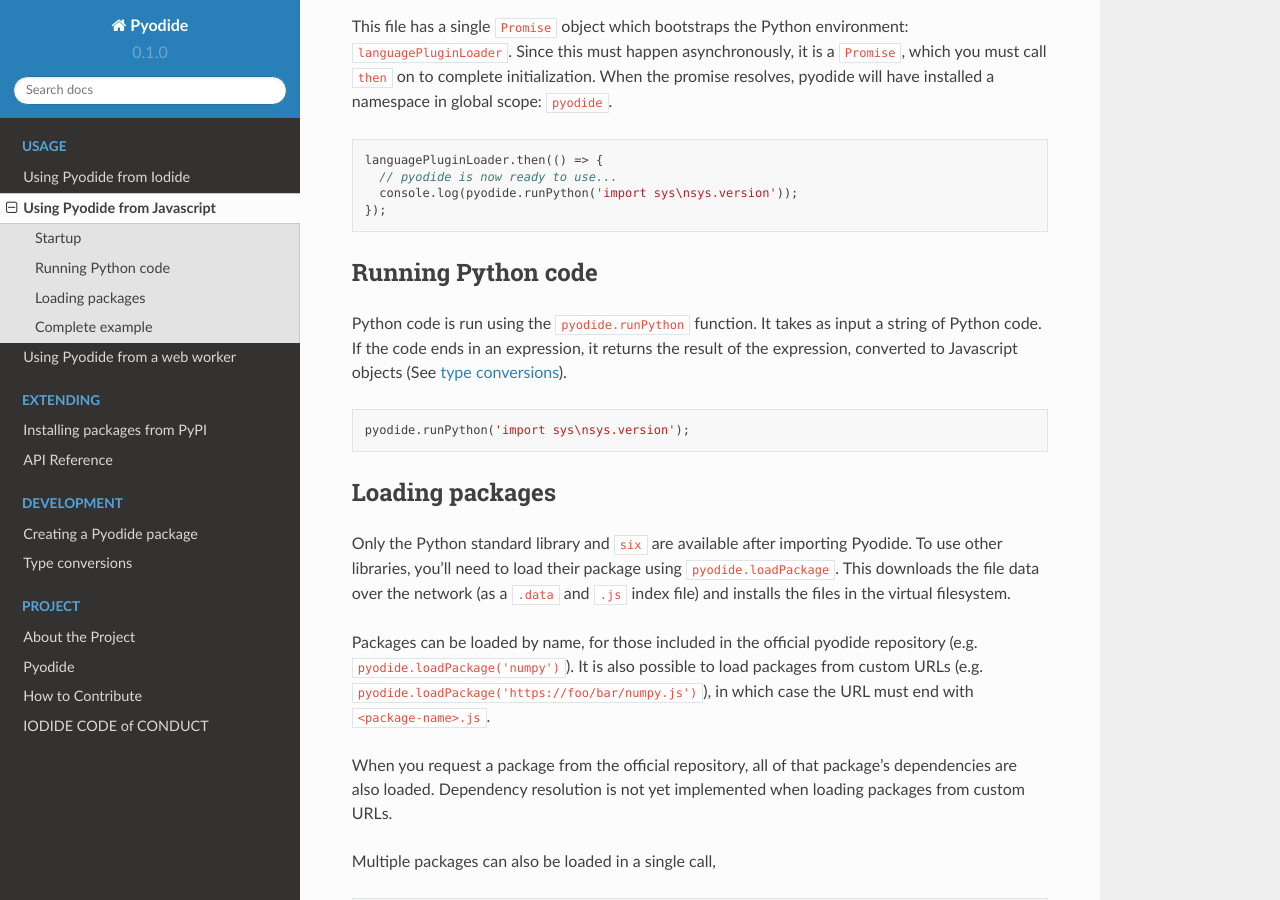
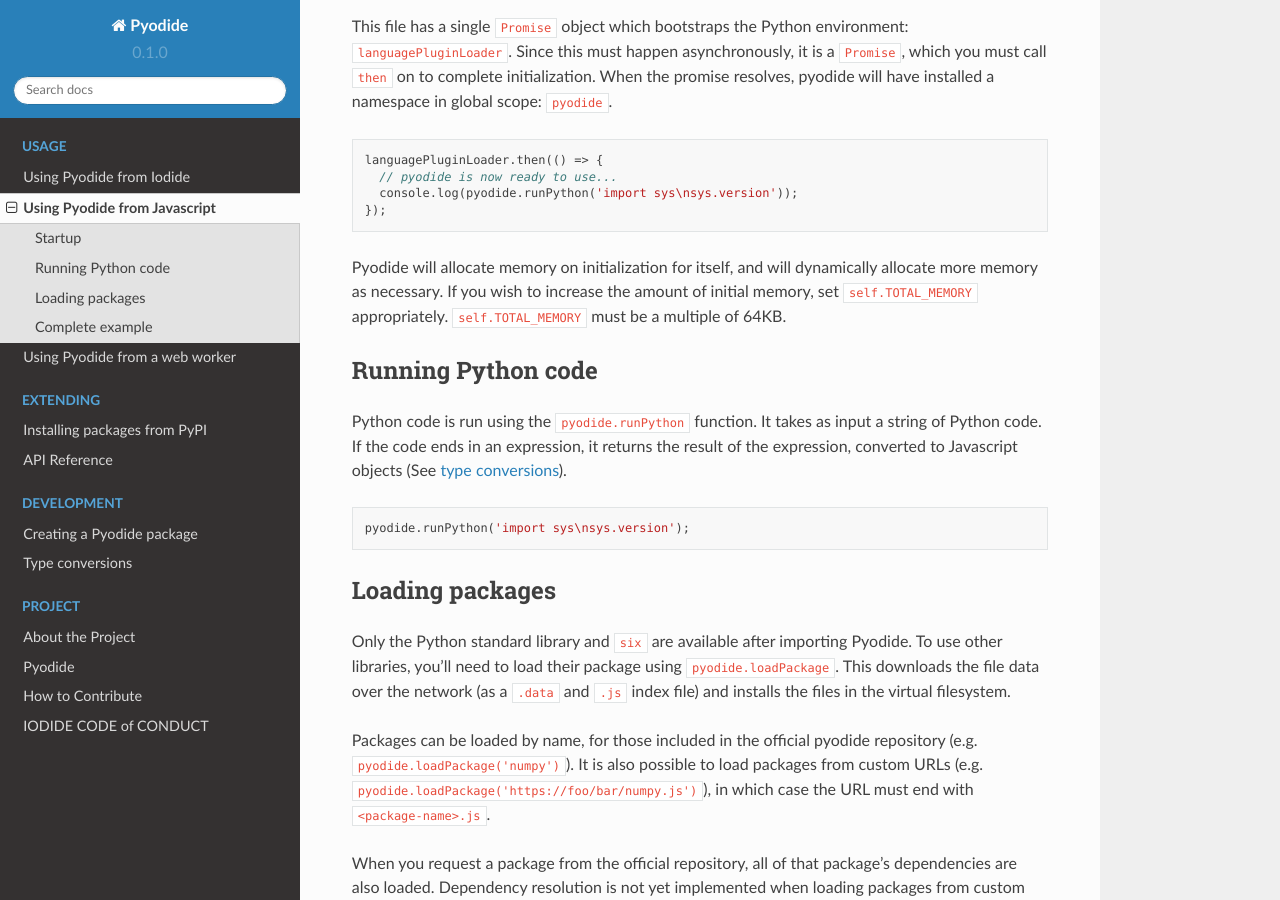
Before and after one commit to pyodide/pyodide, a Sphinx documentation site: the page built from docs/using_pyodide_from_javascript.md, in a window 1280 px wide and 900 px high, scrolled down 539 px. Built offline with Sphinx 7.4.7 and the Read the Docs theme 2.0.0, drawn with Linux system fonts in a browser that asks for light colours; the version number is read from the project's files by our own code.

Commit message:
Set TOTAL_MEMORY via self.TOTAL_MEMORY if present
This allows an application of pyodide to override the amount of memory
initially allocated. Combining this with reduction of the overall memory
allocated by default allows an application using pyodide to have more
explicit control over how much memory it is using.

````diff
--- a/docs/using_pyodide_from_javascript.md
+++ b/docs/using_pyodide_from_javascript.md
@@ -31,6 +31,11 @@
   console.log(pyodide.runPython('import sys\nsys.version'));
 });
 ```
+
+Pyodide will allocate memory on initialization for itself, and will dynamically
+allocate more memory as necessary. If you wish to increase the amount of initial
+memory, set `self.TOTAL_MEMORY` appropriately. `self.TOTAL_MEMORY` must be a
+multiple of 64KB.
 
 ## Running Python code
 
````
Also changed, not shown: 1 other file.
